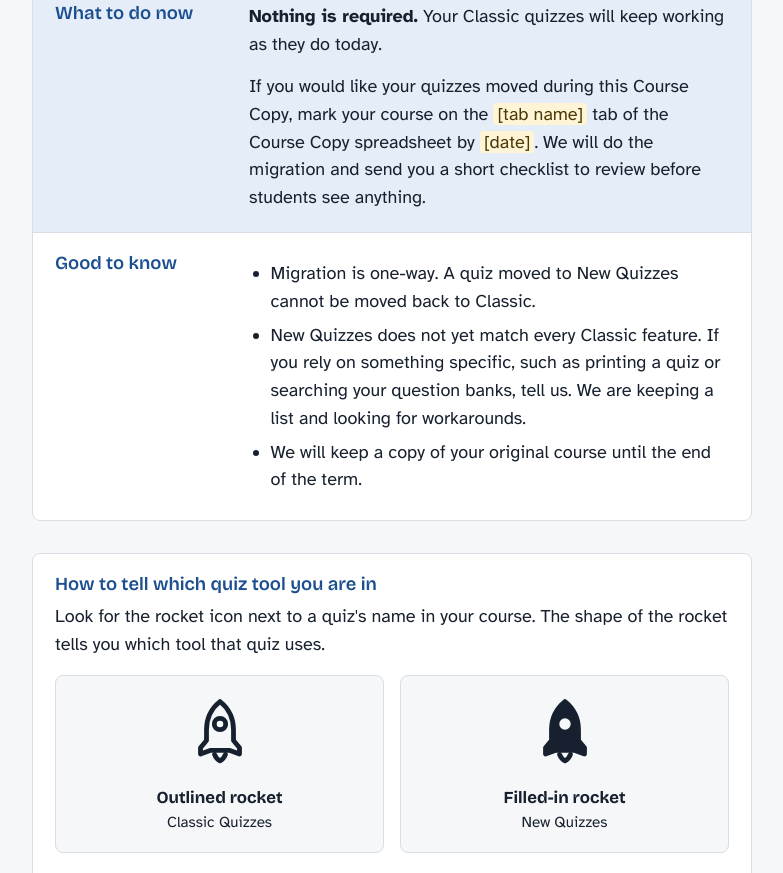
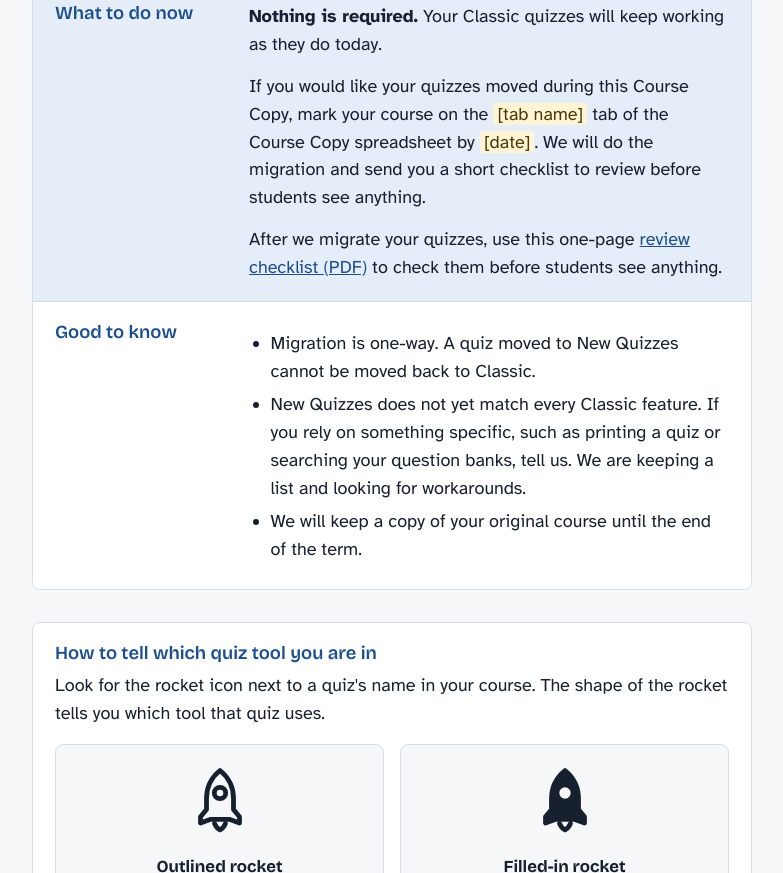
Before and after one commit to thermersar/NewQuizMigration.github.io, a plain HTML site: page index.html in a window 1280 px wide. Shown: the part 1131-2004 px from the top of the page, without its empty margins (248-1031 px from the left). Drawn offline with nearby package versions, Linux system fonts and the light colour scheme.

Commit message:
added PDF link to page

```diff
--- a/index.html
+++ b/index.html
@@ -169,6 +169,7 @@ a:focus-visible { outline: 3px solid var(--accent); outline-offset: 2px; }
       <div>
         <p><strong>Nothing is required.</strong> Your Classic quizzes will keep working as they do today.</p>
         <p>If you would like your quizzes moved during this Course Copy, mark your course on the <span class="mark">[tab name]</span> tab of the Course Copy spreadsheet by <span class="mark">[date]</span>. We will do the migration and send you a short checklist to review before students see anything.</p>
+        <p>After we migrate your quizzes, use this one-page <a href="new-quizzes-review-checklist.pdf">review checklist (PDF)</a> to check them before students see anything.</p>
       </div>
     </div>
 
```
